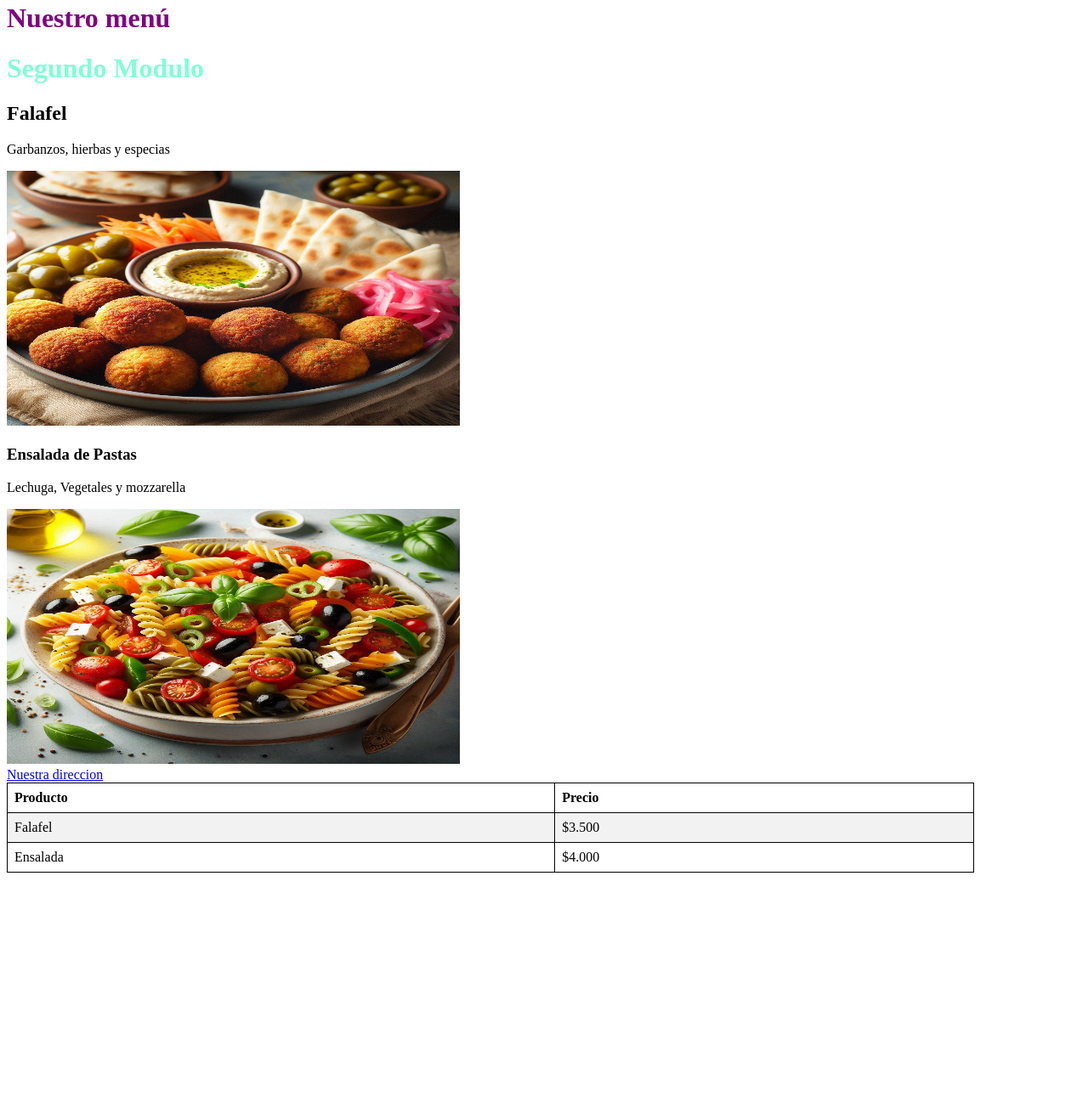
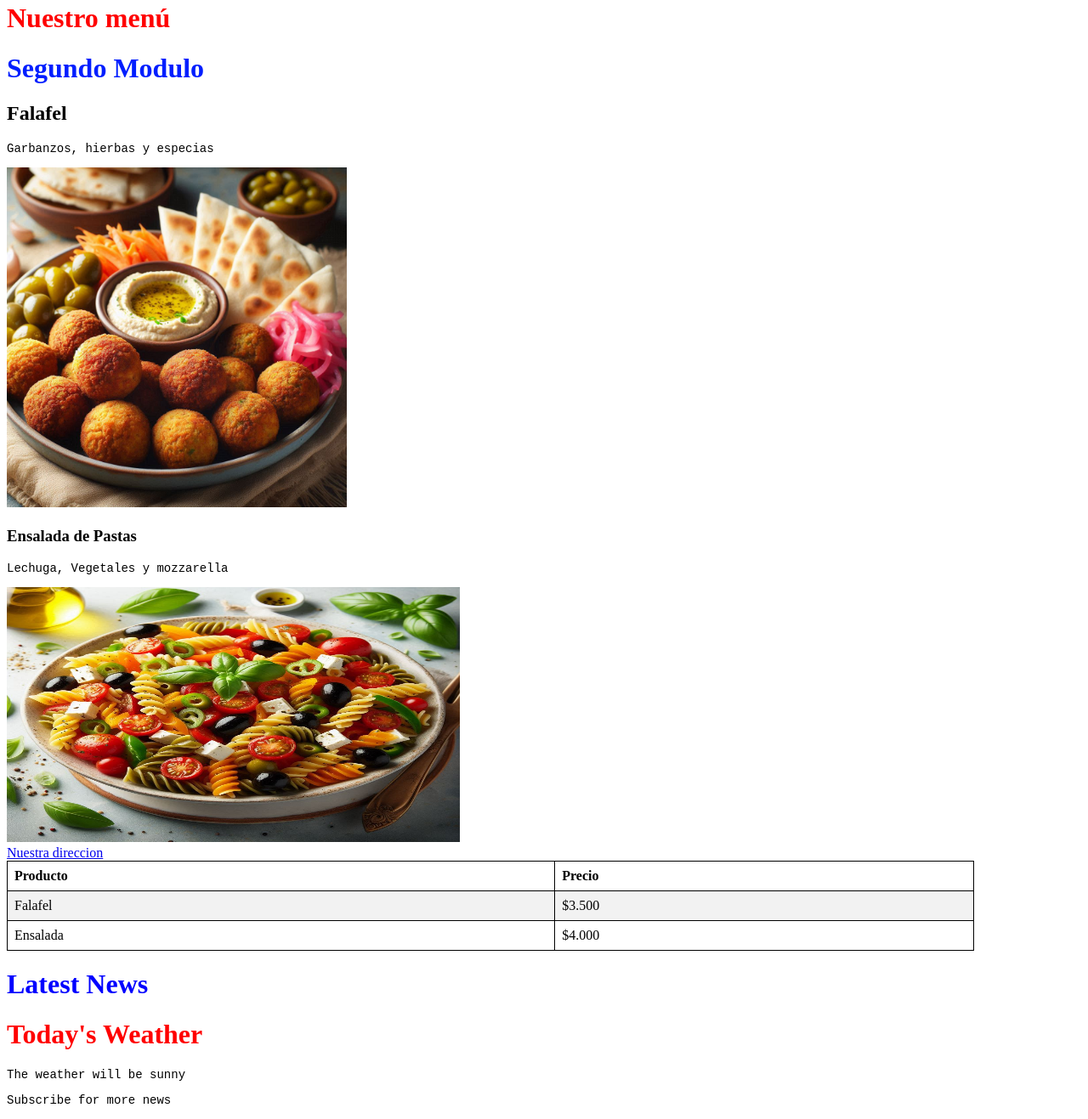
Before and after one commit to Unwelcome5079/introduccion-a-frond-end-coursera, a plain HTML site: page index.html in a window 1280 px wide. Shown: the part 18-1335 px from the top of the page at 85% size. Before the commit the page ends 1053 px from the top, so only its background shows below. Drawn offline with Linux system fonts and the light colour scheme.

Commit message:
primeros pasos1

```diff
--- a/index.html
+++ b/index.html
@@ -2,7 +2,6 @@
 <html>
     <head>
         <title>Limonsito</title>
-
     </head>
         <link rel="stylesheet" href="style.css"/>
     <body>
@@ -10,7 +9,7 @@
         <h1 id="header1">Segundo Modulo</h1>
         <h2>Falafel</h2>
         <p>Garbanzos, hierbas y especias</p>
-        <img src="falafel.jpeg"width="533"height="300" alt="A fala">
+        <img src="falafel.jpeg"height="400" alt="Una falafel">
         <h3>Ensalada de Pastas</h3>
         <p>Lechuga, Vegetales y mozzarella</p>
         <img src="ensalada.jpeg"width="533"height="300" alt="A pasta salad">
@@ -53,3 +52,11 @@
 
 
 </html>
+<div id="blog">
+    <h1>Latest News</h1>
+    <div>
+      <h1>Today's Weather</h1>
+      <p>The weather will be sunny</p>
+    </div>
+    <p>Subscribe for more news</p>
+  </div>
--- a/style.css
+++ b/style.css
@@ -1,6 +1,16 @@
 h1 {
-    color: purple;
+    color: rgb(255, 0, 0);
 }
 #header1{
-    color: aquamarine;
+    color: rgb(0, 30, 255);
 }
+#blog > h1 {
+    color: blue;
+  }
+  a:hover {
+  color: purple;
+}
+p {
+    font-family: "Courier New", monospace;
+    font-size: 14px;
+  }
```
